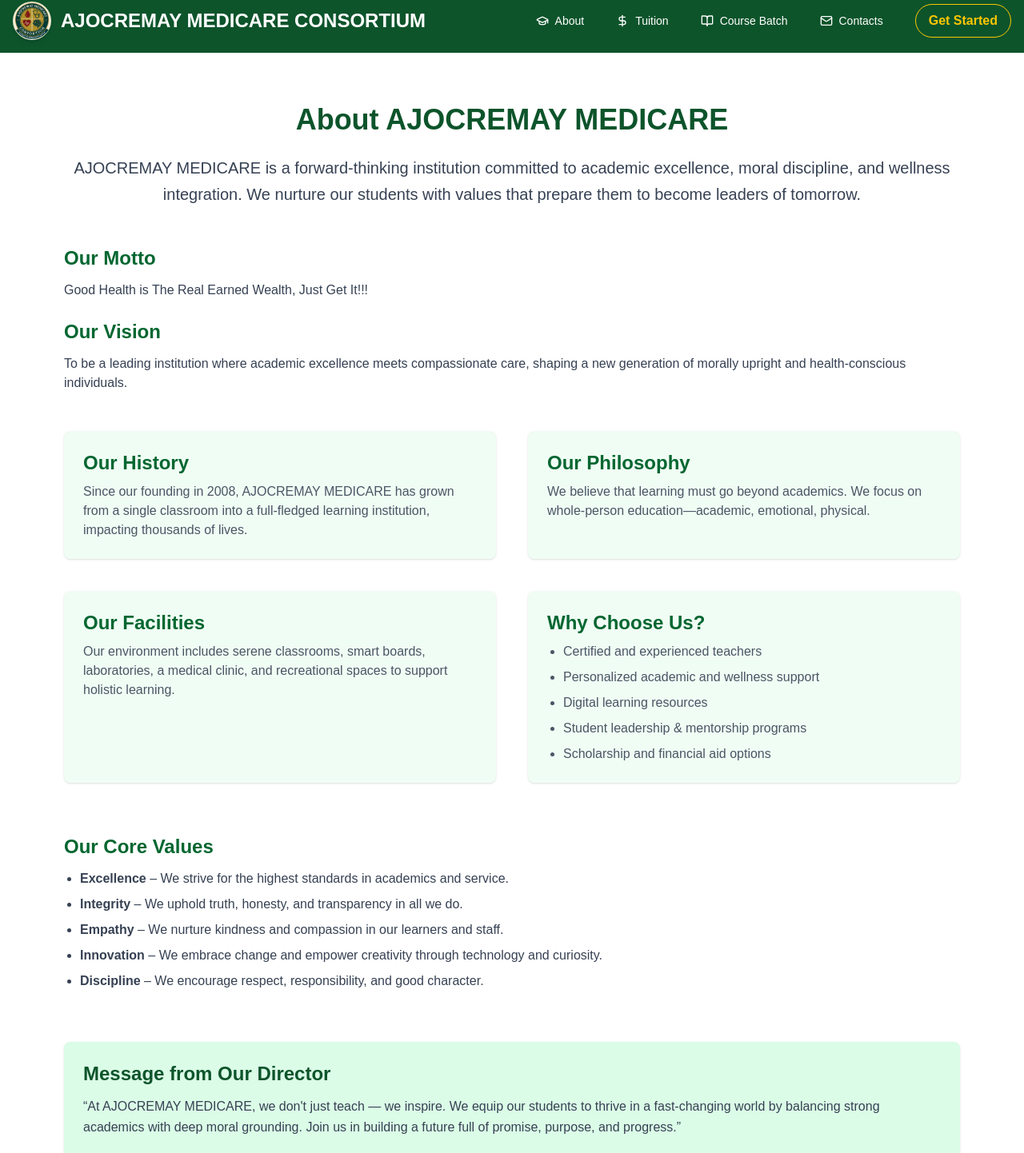
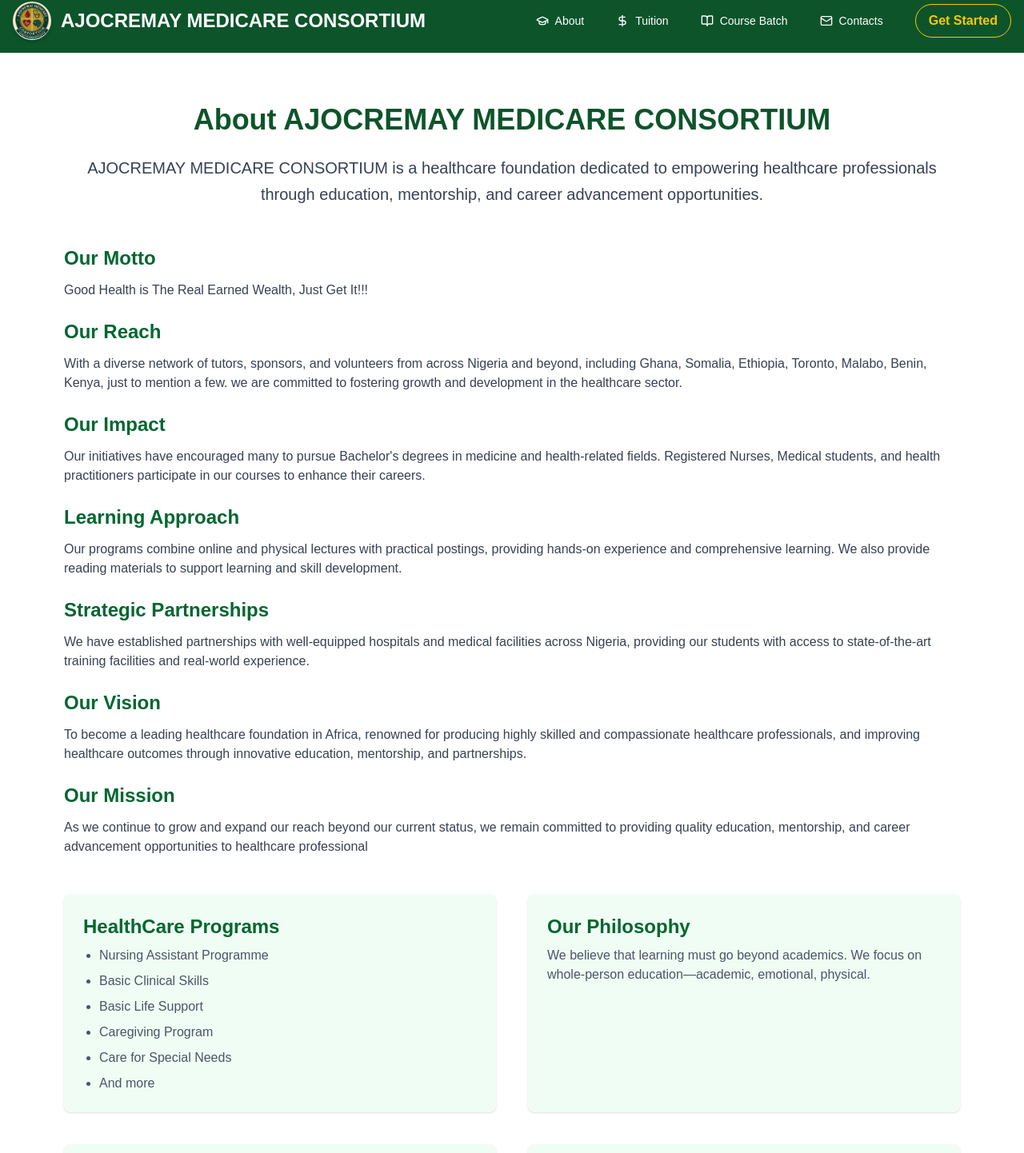
Before and after one commit to adunolamii/onlinShooling-ajocremay, a Next.js app: page /about in a window 1280 px wide. Shown: the part 14-1456 px from the top of the page at 80% size. Built offline with nearby package versions, Linux system fonts and the light colour scheme.

Commit message:
update all pages

```diff
--- a/app/(dashboard)/Navigation.js
+++ b/app/(dashboard)/Navigation.js
@@ -73,6 +73,8 @@ const Navigation = ({ isMobile = false, closeMenu }) => {
         Get Started
       </Link>
     </nav>
+
+
   );
 };
 
--- a/app/(dashboard)/about/page.js
+++ b/app/(dashboard)/about/page.js
@@ -1,120 +1,3 @@
-// "use client";
-// import React from "react";
-// import Header from "../Header";
-// import Footer from "../footer";
-
-// const about = () => {
-//   return (
-//     <div>
-//       <Header/>
-//     <section className="bg-white py-16 px-4 md:px-10 lg:px-20">
-//       <div className="max-w-6xl mx-auto text-center">
-//         <h2 className="text-3xl md:text-4xl font-bold text-green-900 mb-6">
-//           About AJOCREMAY MEDICARE
-//         </h2>
-//         <p className="text-gray-700 text-lg md:text-xl leading-relaxed mb-12">
-//           AJOCREMAY MEDICARE is a forward-thinking institution committed to academic
-//           excellence, moral discipline, and wellness integration. We nurture our
-//           students with values that prepare them to become leaders of tomorrow.
-//         </p>
-
-//         {/* Mission and Vision */}
-//         <div className="mb-12 text-left">
-//           <h3 className="text-2xl font-semibold text-green-800 mb-3">Our Motto</h3>
-//           <p className="text-gray-700 mb-6">
-//            Good Health is The Real Earned Wealth, Just Get It!!!
-//           </p>
-
-//           <h3 className="text-2xl font-semibold text-green-800 mb-3">Our Vision</h3>
-//           <p className="text-gray-700">
-//             To be a leading institution where academic excellence meets compassionate care,
-//             shaping a new generation of morally upright and health-conscious individuals.
-//           </p>
-//         </div>
-
-//         {/* Grid Content */}
-//         <div className="grid grid-cols-1 md:grid-cols-2 gap-10 text-left">
-//           {/* History */}
-//           <div className="bg-green-50 p-6 rounded-lg shadow hover:shadow-lg transition">
-//             <h3 className="text-2xl font-semibold text-green-800 mb-2">Our History</h3>
-//             <p className="text-gray-600">
-//               Since our founding in 2008, AJOCREMAY MEDICARE has grown from a single
-//               classroom into a full-fledged learning institution, impacting thousands of lives.
-//             </p>
-//           </div>
-
-//           {/* Philosophy */}
-//           <div className="bg-green-50 p-6 rounded-lg shadow hover:shadow-lg transition">
-//             <h3 className="text-2xl font-semibold text-green-800 mb-2">Our Philosophy</h3>
-//             <p className="text-gray-600">
-//               We believe that learning must go beyond academics. We focus on whole-person
-//               education—academic, emotional, physical.
-//             </p>
-//           </div>
-
-//           {/* Facilities */}
-//           <div className="bg-green-50 p-6 rounded-lg shadow hover:shadow-lg transition">
-//             <h3 className="text-2xl font-semibold text-green-800 mb-2">Our Facilities</h3>
-//             <p className="text-gray-600">
-//               Our environment includes serene classrooms, smart boards, laboratories, a medical
-//               clinic, and recreational spaces to support holistic learning.
-//             </p>
-//           </div>
-
-//           {/* Why Choose Us */}
-//           <div className="bg-green-50 p-6 rounded-lg shadow hover:shadow-lg transition">
-//             <h3 className="text-2xl font-semibold text-green-800 mb-2">Why Choose Us?</h3>
-//             <ul className="text-gray-600 list-disc pl-5 space-y-2">
-//               <li>Certified and experienced teachers</li>
-//               <li>Personalized academic and wellness support</li>
-//               <li>Digital learning resources</li>
-//               <li>Student leadership & mentorship programs</li>
-//               <li>Scholarship and financial aid options</li>
-//             </ul>
-//           </div>
-//         </div>
-
-//         {/* Core Values */}
-//         <div className="mt-16 text-left">
-//           <h3 className="text-2xl font-semibold text-green-800 mb-3">Our Core Values</h3>
-//           <ul className="text-gray-700 list-disc pl-5 space-y-2">
-//             <li><strong>Excellence</strong> – We strive for the highest standards in academics and service.</li>
-//             <li><strong>Integrity</strong> – We uphold truth, honesty, and transparency in all we do.</li>
-//             <li><strong>Empathy</strong> – We nurture kindness and compassion in our learners and staff.</li>
-//             <li><strong>Innovation</strong> – We embrace change and empower creativity through technology and curiosity.</li>
-//             <li><strong>Discipline</strong> – We encourage respect, responsibility, and good character.</li>
-//           </ul>
-//         </div>
-
-//         {/* Leadership Message */}
-//         <div className="mt-16 text-left bg-green-100 p-6 rounded-lg shadow">
-//           <h3 className="text-2xl font-semibold text-green-900 mb-3">Message from Our Director</h3>
-//           <p className="text-gray-700 leading-relaxed">
-//             “At AJOCREMAY MEDICARE, we don't just teach — we inspire. We equip our students to thrive
-//             in a fast-changing world by balancing strong academics with deep moral grounding.
-//             Join us in building a future full of promise, purpose, and progress.”
-//           </p>
-//           <p className="mt-4 font-semibold text-green-800">— Dr.Tayo , Founder & Director</p>
-//         </div>
-
-//         {/* Community Impact */}
-//         <div className="mt-16 text-left">
-//           <h3 className="text-2xl font-semibold text-green-800 mb-3">Community Impact</h3>
-//           <p className="text-gray-700">
-//             We proudly run outreach programs for underprivileged children, host free health awareness campaigns,
-//             and partner with local organizations to uplift our community. Education at AJOCREMAY is
-//             not confined to our classrooms — it's extended to our world.
-//           </p>
-//         </div>
-//       </div>
-//     </section>
-//     <Footer/>
-//      </div>
-//   );
-// };
-
-// export default about;
-
 "use client";
 
 import React from "react";
@@ -153,29 +36,87 @@ const About = () => {
             className="text-3xl md:text-4xl font-bold text-green-900 mb-6"
             variants={fadeInUp}
           >
-            About AJOCREMAY MEDICARE
+            About AJOCREMAY MEDICARE CONSORTIUM
           </motion.h2>
 
           <motion.p
             className="text-gray-700 text-lg md:text-xl leading-relaxed mb-12"
             variants={fadeInUp}
           >
-            AJOCREMAY MEDICARE is a forward-thinking institution committed to academic
-            excellence, moral discipline, and wellness integration. We nurture our
-            students with values that prepare them to become leaders of tomorrow.
+            AJOCREMAY MEDICARE CONSORTIUM is a healthcare foundation dedicated
+            to empowering healthcare professionals through education,
+            mentorship, and career advancement opportunities.
           </motion.p>
 
           <motion.div className="mb-12 text-left" variants={fadeInUp}>
-            <h3 className="text-2xl font-semibold text-green-800 mb-3">Our Motto</h3>
+            <h3 className="text-2xl font-semibold text-green-800 mb-3">
+              Our Motto
+            </h3>
             <p className="text-gray-700 mb-6">
               Good Health is The Real Earned Wealth, Just Get It!!!
             </p>
 
-            <h3 className="text-2xl font-semibold text-green-800 mb-3">Our Vision</h3>
-            <p className="text-gray-700">
-              To be a leading institution where academic excellence meets compassionate care,
-              shaping a new generation of morally upright and health-conscious individuals.
+            <h3 className="text-2xl font-semibold text-green-800 mb-3">
+              Our Reach
+            </h3>
+            <p className="text-gray-700 mb-6">
+              With a diverse network of tutors, sponsors, and volunteers from
+              across Nigeria and beyond, including Ghana, Somalia, Ethiopia,
+              Toronto, Malabo, Benin, Kenya, just to mention a few. we are
+              committed to fostering growth and development in the healthcare
+              sector.
             </p>
+
+            <h3 className="text-2xl font-semibold text-green-800 mb-3">
+              Our Impact
+            </h3>
+            <p className="text-gray-700 mb-6">
+              Our initiatives have encouraged many to pursue Bachelor's degrees
+              in medicine and health-related fields. Registered Nurses, Medical
+              students, and health practitioners participate in our courses to
+              enhance their careers.
+            </p>
+
+            <h3 className="text-2xl font-semibold text-green-800 mb-3">
+              Learning Approach
+            </h3>
+            <p className="text-gray-700 mb-6">
+              Our programs combine online and physical lectures with practical
+              postings, providing hands-on experience and comprehensive
+              learning. We also provide reading materials to support learning
+              and skill development.
+            </p>
+
+            <h3 className="text-2xl font-semibold text-green-800 mb-3">
+              Strategic Partnerships
+            </h3>
+            <p className="text-gray-700 mb-6">
+              We have established partnerships with well-equipped hospitals and
+              medical facilities across Nigeria, providing our students with
+              access to state-of-the-art training facilities and real-world
+              experience.
+            </p>
+
+            <h3 className="text-2xl font-semibold text-green-800 mb-3">
+              Our Vision
+            </h3>
+            <p className="text-gray-700 mb-6">
+              To become a leading healthcare foundation in Africa, renowned for
+              producing highly skilled and compassionate healthcare
+              professionals, and improving healthcare outcomes through
+              innovative education, mentorship, and partnerships.
+            </p>
+            <h3 className="text-2xl font-semibold text-green-800 mb-3">
+              Our Mission
+            </h3>
+            <p className="text-gray-700 mb-6">
+              As we continue to grow and expand our reach beyond our current
+              status, we remain committed to providing quality education,
+              mentorship, and career advancement opportunities to healthcare
+              professional
+            </p>
+
+
           </motion.div>
 
           {/* Grid Content */}
@@ -185,9 +126,17 @@ const About = () => {
           >
             {[
               {
-                title: "Our History",
-                content:
-                  "Since our founding in 2008, AJOCREMAY MEDICARE has grown from a single classroom into a full-fledged learning institution, impacting thousands of lives.",
+                title: "HealthCare Programs",
+                content: (
+                  <ul className="list-disc pl-5 space-y-2 text-gray-600">
+                    <li>Nursing Assistant Programme</li>
+                    <li>Basic Clinical Skills</li>
+                    <li>Basic Life Support</li>
+                    <li>Caregiving Program</li>
+                    <li>Care for Special Needs</li>
+                    <li>And more</li>
+                  </ul>
+                ),
               },
               {
                 title: "Our Philosophy",
@@ -236,19 +185,24 @@ const About = () => {
             </h3>
             <ul className="text-gray-700 list-disc pl-5 space-y-2">
               <li>
-                <strong>Excellence</strong> – We strive for the highest standards in academics and service.
+                <strong>Excellence</strong> – We strive for the highest
+                standards in academics and service.
               </li>
               <li>
-                <strong>Integrity</strong> – We uphold truth, honesty, and transparency in all we do.
+                <strong>Integrity</strong> – We uphold truth, honesty, and
+                transparency in all we do.
               </li>
               <li>
-                <strong>Empathy</strong> – We nurture kindness and compassion in our learners and staff.
+                <strong>Empathy</strong> – We nurture kindness and compassion in
+                our learners and staff.
               </li>
               <li>
-                <strong>Innovation</strong> – We embrace change and empower creativity through technology and curiosity.
+                <strong>Innovation</strong> – We embrace change and empower
+                creativity through technology and curiosity.
               </li>
               <li>
-                <strong>Discipline</strong> – We encourage respect, responsibility, and good character.
+                <strong>Discipline</strong> – We encourage respect,
+                responsibility, and good character.
               </li>
             </ul>
           </motion.div>
@@ -259,24 +213,22 @@ const About = () => {
             variants={fadeInUp}
           >
             <h3 className="text-2xl font-semibold text-green-900 mb-3">
-              Message from Our Director
+              Message from Our Registra
             </h3>
             <p className="text-gray-700 leading-relaxed">
-              “At AJOCREMAY MEDICARE, we don't just teach — we inspire. We equip our students to thrive
-              in a fast-changing world by balancing strong academics with deep moral grounding.
-              Join us in building a future full of promise, purpose, and progress.”
+              “At AJOCREMAY MEDICARE, we don't just teach, we inspire. We equip
+              our students to thrive in a fast-changing world by balancing
+              strong academics with deep moral grounding. Join us in building a
+              future full of promise, purpose, and progress.”
             </p>
-            <p className="mt-4 font-semibold text-green-800">— Dr.Tayo , Founder & Director</p>
+            <p className="mt-4 font-semibold text-green-800">
+              — Ogunleye Faith O. , Registra
+            </p>
           </motion.div>
 
           {/* Community Impact */}
           <motion.div className="mt-16 text-left" variants={fadeInUp}>
-            <h3 className="text-2xl font-semibold text-green-800 mb-3">Community Impact</h3>
-            <p className="text-gray-700">
-              We proudly run outreach programs for underprivileged children, host free health awareness campaigns,
-              and partner with local organizations to uplift our community. Education at AJOCREMAY is
-              not confined to our classrooms — it's extended to our world.
-            </p>
+
           </motion.div>
         </motion.div>
       </section>
--- a/app/(dashboard)/footer.js
+++ b/app/(dashboard)/footer.js
@@ -20,7 +20,7 @@ const Footer = () => {
               className="rounded-full object-cover"
             />
           </div>
-          <p className="text-lg font-semibold">AJOCREMAY MEDICARE</p>
+          <p className="text-lg font-semibold">AJOCREMAY MEDICARE CONSORTIUM</p>
           <p className="text-sm text-gray-300">
             Your trusted partner in quality healthcare, education & social
             support services.
@@ -34,10 +34,10 @@ const Footer = () => {
           </h3>
           <ul className="space-y-2 text-sm text-gray-300">
             <li className="flex items-center gap-2">
-              <Mail size={16} /> info@ajocremay.com
+              <Mail size={16} /> ajocremaymedicare@gmail.com
             </li>
             <li className="flex items-center gap-2">
-              <Phone size={16} /> +234 800 123 4567
+              <Phone size={16} /> +234 9131240544
             </li>
             <li className="flex items-center gap-2">
               <MapPin size={16} /> Lagos, Nigeria
--- a/app/page.js
+++ b/app/page.js
@@ -17,7 +17,6 @@ const backgroundImages = [
   assets.grad,
   assets.grad2
 
-  // Add more images if available
 ];
 
 export default function Home() {
```
Also changed, not shown: app/(dashboard)/tuition/page.js (+8 -8 lines).
